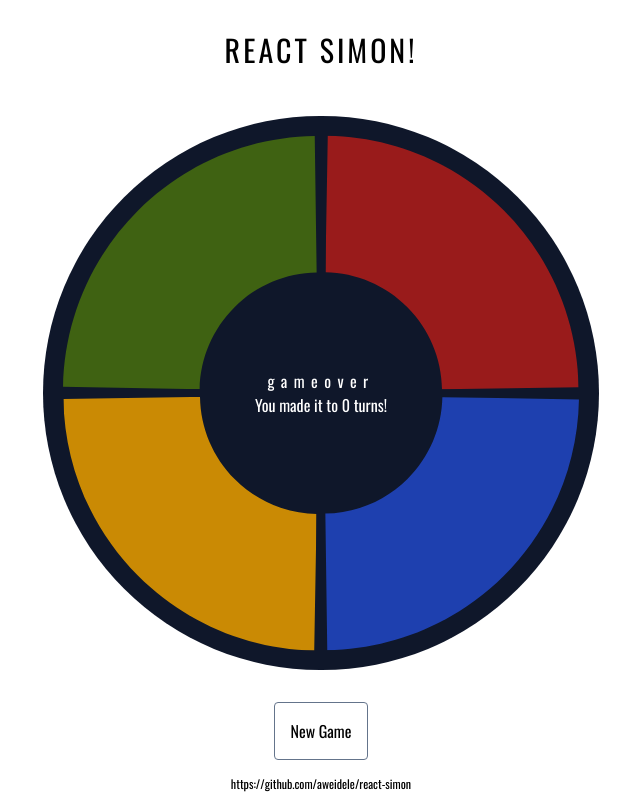
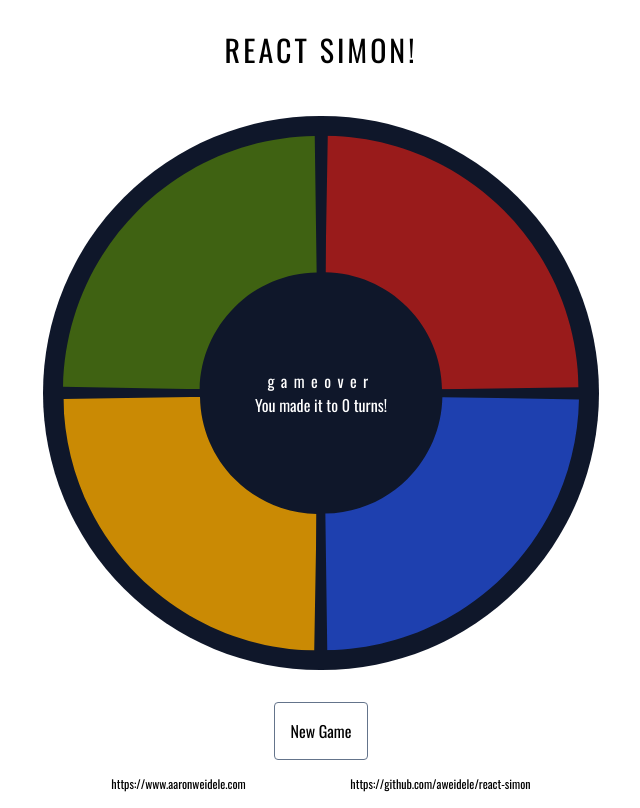
Before and after one commit to aweidele/react-simon, a React (Create React App) app: page / in a window 1280 px wide. Shown: the whole page, without its empty margins (319-959 px from the left). Built offline with nearby package versions, Linux system fonts and the light colour scheme; the HTML template or start-up script is replaced by a standard one.

Commit message:
Link to source

```diff
--- a/src/components/GameBoard.js
+++ b/src/components/GameBoard.js
@@ -98,7 +98,10 @@ export default function GameBoard() {
         <button onClick={handleNewGame} class={`transition-all border p-4 border-slate-500 rounded hover:border-red-500${gameState !== "gameover" && " opacity-30"}`} disabled={gameState !== "gameover"}>
           New Game
         </button>
-        <p className="mt-4 text-xs">
+        <p className="mt-4 text-xs flex justify-around">
+          <a href="https://www.aaronweidele.com" target="_blank">
+            https://www.aaronweidele.com
+          </a>
           <a href="https://github.com/aweidele/react-simon" target="_blank">
             https://github.com/aweidele/react-simon
           </a>
```
